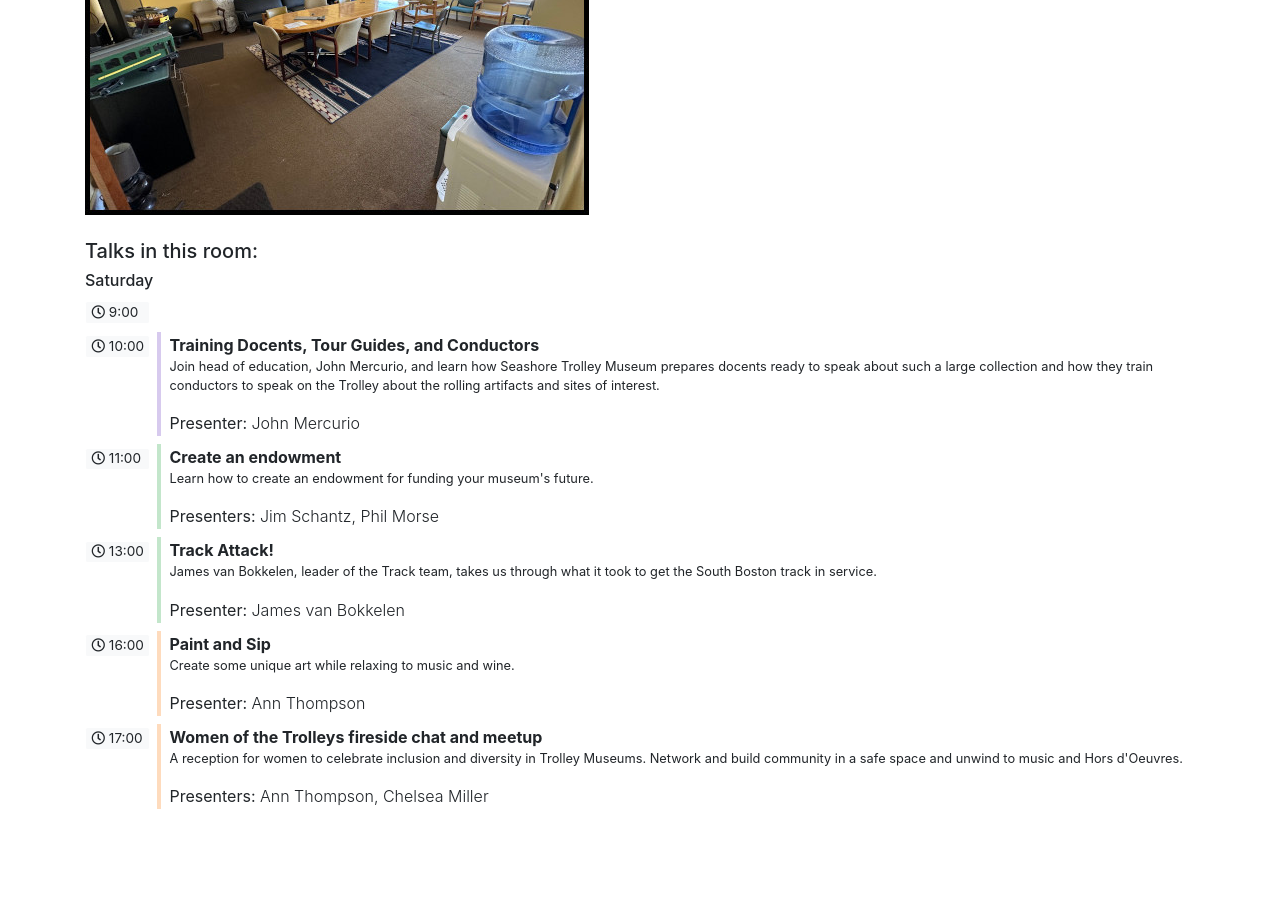
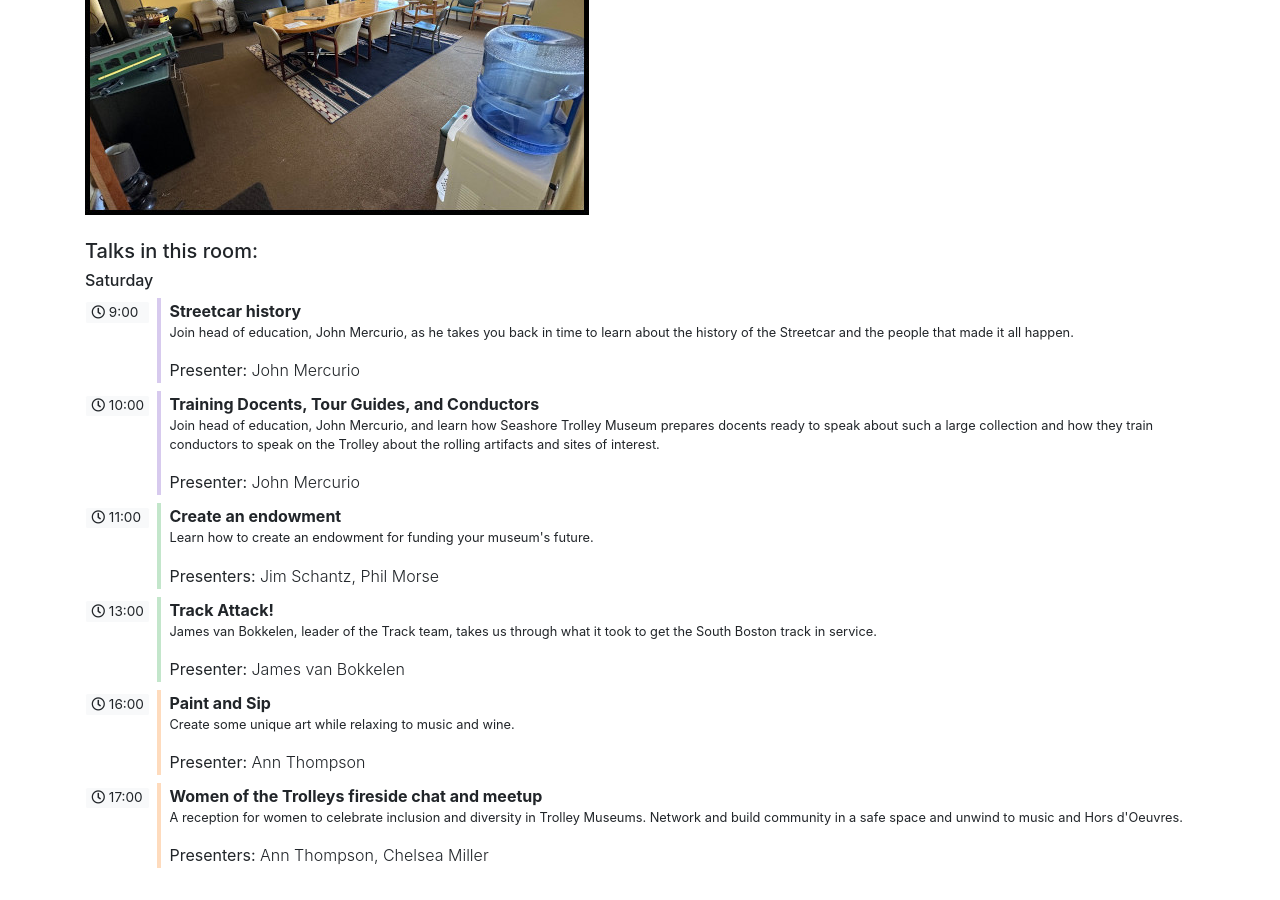
Before and after one commit to NEATOWinterfest/neatowinterfest.org, a Jekyll site: the page built from _rooms/visitors-center-conference-room.md, in a window 1280 px wide and 900 px high, scrolled down 1258 px. Built offline with Jekyll 4.4.1, drawn with Linux system fonts in a browser that asks for light colours; before the commit the page ends 2099 px from its top, so only the background shows below that; some of the changed lines change nothing that is shown.

Commit message:
Update program.yml

```diff
--- a/_data/program.yml
+++ b/_data/program.yml
@@ -106,7 +106,7 @@
   - name: "Conference Room in the Visitors Center"
     talks:
 
-      - name: "Streetcar history for the 470 Club"
+      - name: "Streetcar history"
         time_start: '9:00'
         time_end: '9:45'
 
```
